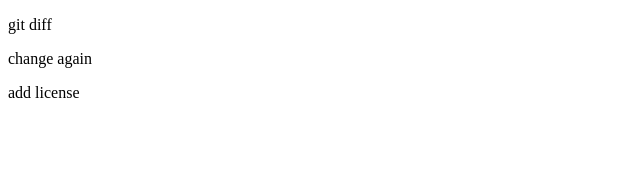
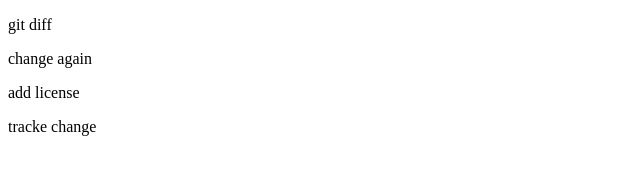
Before and after one commit to icepluto/learngit, a plain HTML site: page index.html in a window 1280 px wide. Shown: the whole page, without its empty margins (0-640 px from the left). Drawn offline with Linux system fonts and the light colour scheme.

Commit message:
git trakes changes

```diff
--- a/index.html
+++ b/index.html
@@ -24,6 +24,9 @@
         <p>
             add license
         </p>
+        <p>
+            tracke change
+        </p>
         <script src="" async defer></script>
     </body>
 </html>
```
